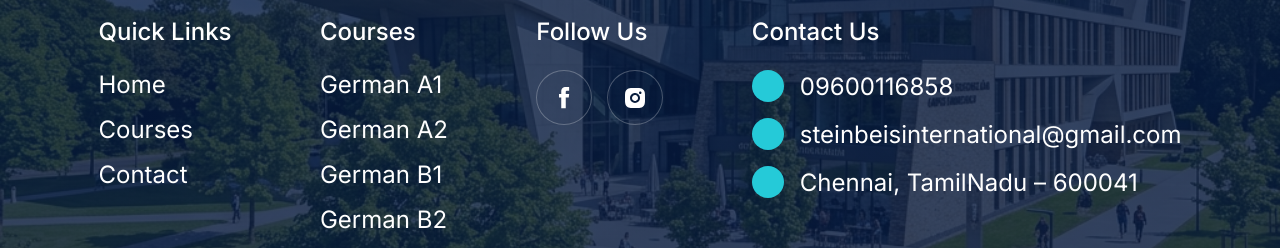
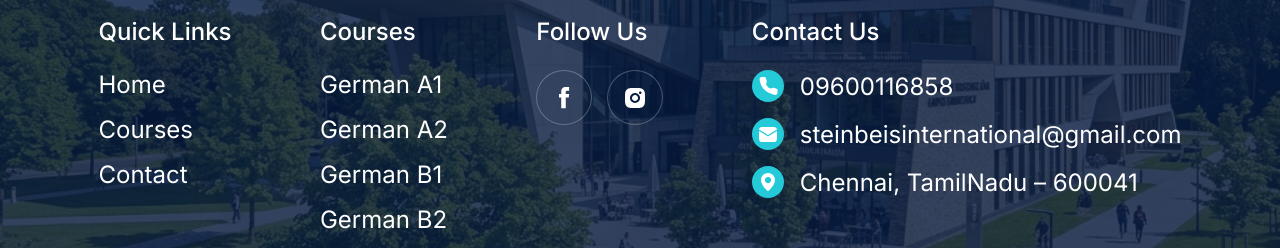
Before and after one commit to Asolinmaso/steinbeis-international, a Next.js app: page / in a window 1280 px wide. Shown: the part 8049-8297 px from the top of the page. Built offline with nearby package versions, Linux system fonts and the light colour scheme.

Commit message:
feat: update footer contact icons with official SVGs

```diff
--- a/src/components/Footer.tsx
+++ b/src/components/Footer.tsx
@@ -112,15 +112,24 @@ export default function Footer() {
             <h3 className="footer-col-title" style={{ fontFamily: 'Inter', fontWeight: 500, fontSize: '24px', color: '#FFFFFF' }}>Contact Us</h3>
             <div style={{ display: 'flex', flexDirection: 'column', gap: '16px' }}>
               <div style={{ display: 'flex', alignItems: 'center', gap: '16px' }}>
-                <div style={{ width: '32px', height: '32px', borderRadius: '50%', backgroundColor: '#25CAD8', flexShrink: 0 }} />
+                <svg width="32" height="32" viewBox="0 0 32 32" fill="none" xmlns="http://www.w3.org/2000/svg">
+                  <rect width="32" height="32" rx="16" fill="#25CAD8"/>
+                  <path fillRule="evenodd" clipRule="evenodd" d="M9.7323 7H12.9014C13.0303 7 13.1561 7.03958 13.2621 7.11346C13.3681 7.18734 13.4492 7.29201 13.4945 7.4135L14.7247 10.7061C14.7652 10.815 14.7754 10.933 14.7542 11.0473L14.1375 14.3757C14.8953 16.1692 16.1466 17.3748 18.2208 18.4562L21.4862 17.8181C21.6023 17.7956 21.7223 17.8062 21.8326 17.8487L25.1124 19.1079C25.2323 19.1539 25.3355 19.2355 25.4084 19.3418C25.4813 19.4482 25.5204 19.5743 25.5205 19.7035V22.7528C25.5205 24.1362 24.3106 25.2585 22.8946 24.9479C20.3152 24.383 15.5358 22.946 12.1884 19.575C8.9812 16.3462 7.90652 11.8862 7.54576 9.47587C7.33876 8.09925 8.43457 7 9.7323 7Z" fill="white"/>
+                </svg>
                 <span className="footer-col-link" style={{ fontFamily: 'Inter', fontWeight: 400, fontSize: '24px', color: '#FFFFFF' }}>09600116858</span>
               </div>
               <div style={{ display: 'flex', alignItems: 'center', gap: '16px' }}>
-                <div style={{ width: '32px', height: '32px', borderRadius: '50%', backgroundColor: '#25CAD8', flexShrink: 0 }} />
+                <svg width="32" height="32" viewBox="0 0 32 32" fill="none" xmlns="http://www.w3.org/2000/svg">
+                  <rect width="32" height="32" rx="16" fill="#25CAD8"/>
+                  <path d="M25 12.8919V21.1154C25 21.8804 24.7037 22.6141 24.1762 23.1551C23.6488 23.6961 22.9334 24 22.1875 24H9.8125C9.06658 24 8.35121 23.6961 7.82376 23.1551C7.29632 22.6141 7 21.8804 7 21.1154V12.8919L15.7143 18.1512C15.8008 18.2035 15.8995 18.2311 16 18.2311C16.1005 18.2311 16.1992 18.2035 16.2857 18.1512L25 12.8919ZM22.1875 9C22.8795 8.99989 23.5473 9.26147 24.0631 9.7347C24.5789 10.2079 24.9064 10.8596 24.9831 11.565L16 16.9846L7.01688 11.565C7.09355 10.8596 7.42111 10.2079 7.93689 9.7347C8.45267 9.26147 9.12046 8.99989 9.8125 9H22.1875Z" fill="white"/>
+                </svg>
                 <span className="footer-col-link footer-contact-email" style={{ fontFamily: 'Inter', fontWeight: 400, fontSize: '24px', color: '#FFFFFF' }}>steinbeisinternational@gmail.com</span>
               </div>
               <div style={{ display: 'flex', alignItems: 'center', gap: '16px' }}>
-                <div style={{ width: '32px', height: '32px', borderRadius: '50%', backgroundColor: '#25CAD8', flexShrink: 0 }} />
+                <svg width="32" height="32" viewBox="0 0 32 32" fill="none" xmlns="http://www.w3.org/2000/svg">
+                  <rect width="32" height="32" rx="16" fill="#25CAD8"/>
+                  <path fillRule="evenodd" clipRule="evenodd" d="M15.3542 24.7553C15.3542 24.7553 9 19.3619 9 14.0548C9 12.1838 9.7375 10.3894 11.0503 9.06632C12.363 7.74328 14.1435 7 16 7C17.8565 7 19.637 7.74328 20.9497 9.06632C22.2625 10.3894 23 12.1838 23 14.0548C23 19.3619 16.6458 24.7553 16.6458 24.7553C16.2922 25.0833 15.7104 25.0798 15.3542 24.7553ZM16 17.1413C16.4022 17.1413 16.8004 17.0615 17.172 16.9064C17.5435 16.7513 17.8811 16.5239 18.1655 16.2373C18.4499 15.9507 18.6755 15.6105 18.8294 15.236C18.9833 14.8615 19.0625 14.4602 19.0625 14.0548C19.0625 13.6495 18.9833 13.2482 18.8294 12.8737C18.6755 12.4992 18.4499 12.159 18.1655 11.8724C17.8811 11.5858 17.5435 11.3584 17.172 11.2033C16.8004 11.0482 16.4022 10.9684 16 10.9684C15.1878 10.9684 14.4088 11.2935 13.8345 11.8724C13.2602 12.4512 12.9375 13.2363 12.9375 14.0548C12.9375 14.8734 13.2602 15.6585 13.8345 16.2373C14.4088 16.8162 15.1878 17.1413 16 17.1413Z" fill="white"/>
+                </svg>
                 <span className="footer-col-link" style={{ fontFamily: 'Inter', fontWeight: 400, fontSize: '24px', color: '#FFFFFF' }}>Chennai, TamilNadu – 600041</span>
               </div>
             </div>
```
